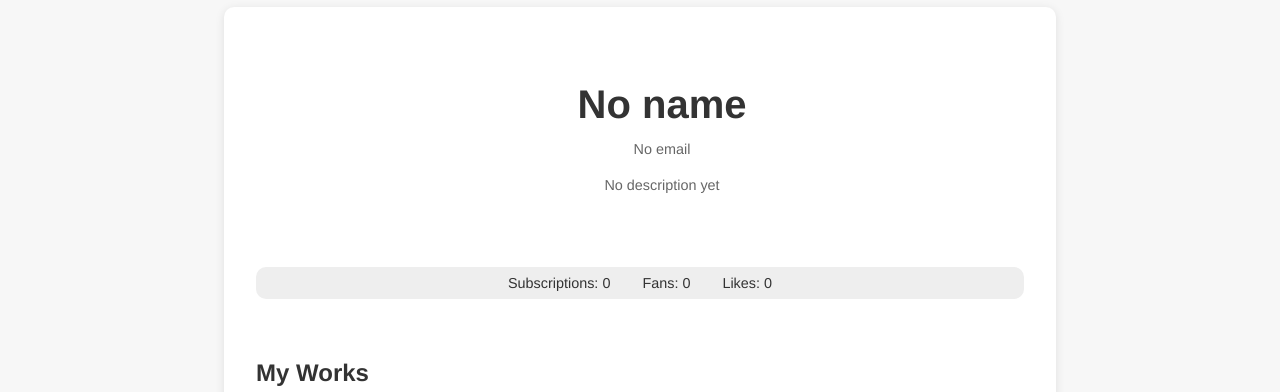
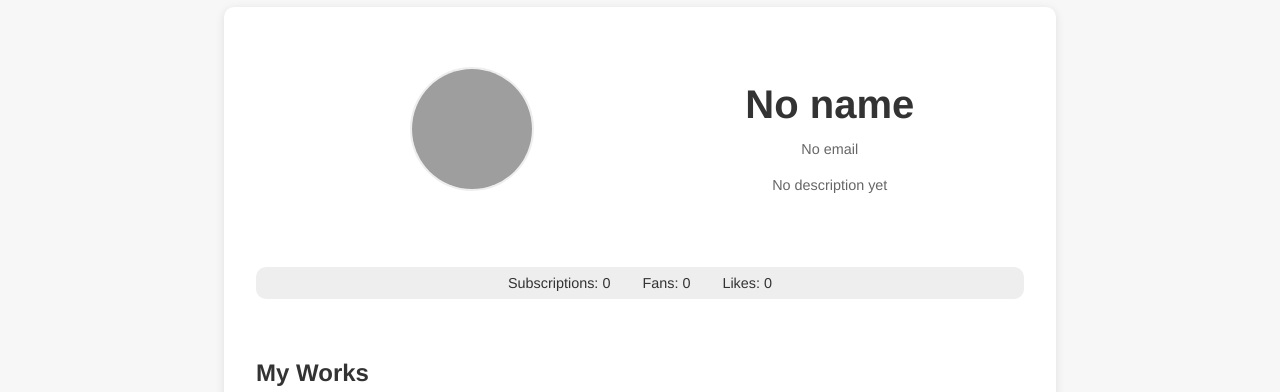
Before and after one commit to csci5117s24/project-1-404notfound, a Flask app: page /users/1 in a window 1280 px wide. Shown: the part 91-483 px from the top of the page. Run offline with Flask 3, Linux system fonts and the light colour scheme; data that the repository does not hold is empty; some libraries are stand-ins or nearby versions; some web fonts are replaced; grey boxes are pictures that could not be loaded.

Commit message:
fix profile image

```diff
--- a/templates/user_profile.html
+++ b/templates/user_profile.html
@@ -3,13 +3,8 @@
 {% block content %}
 <div class="profile-container">
     <div class="user-info">
-      <!-- Check if the session has a user and a profile picture -->
-      {% if session.userinfo and session.userinfo.picture %}
-      <!-- Profile picture -->
-      <img class="profile-picture" src="{{ user.profile_pic_url }}" alt="{{ session.get('userinfo', {}).get('name', 'Default User Name') }}'s Profile Picture">
-      {% endif %}
+      <img class="profile-picture" src="{{ user.profile_pic_url }}" alt="{{ user.name }}'s Profile Picture">
       <div class="user-details">
-        <!-- Use session data for user details -->
         <h1>{{ user.name if user.name else 'Default Name'}}</h1>
         <p>{{ user.email if user.email else 'defaultemail@example.com' }}</p>
         <p id="userDescription">{{ user.description if user.description else 'Default description here...' }}</p>
```
